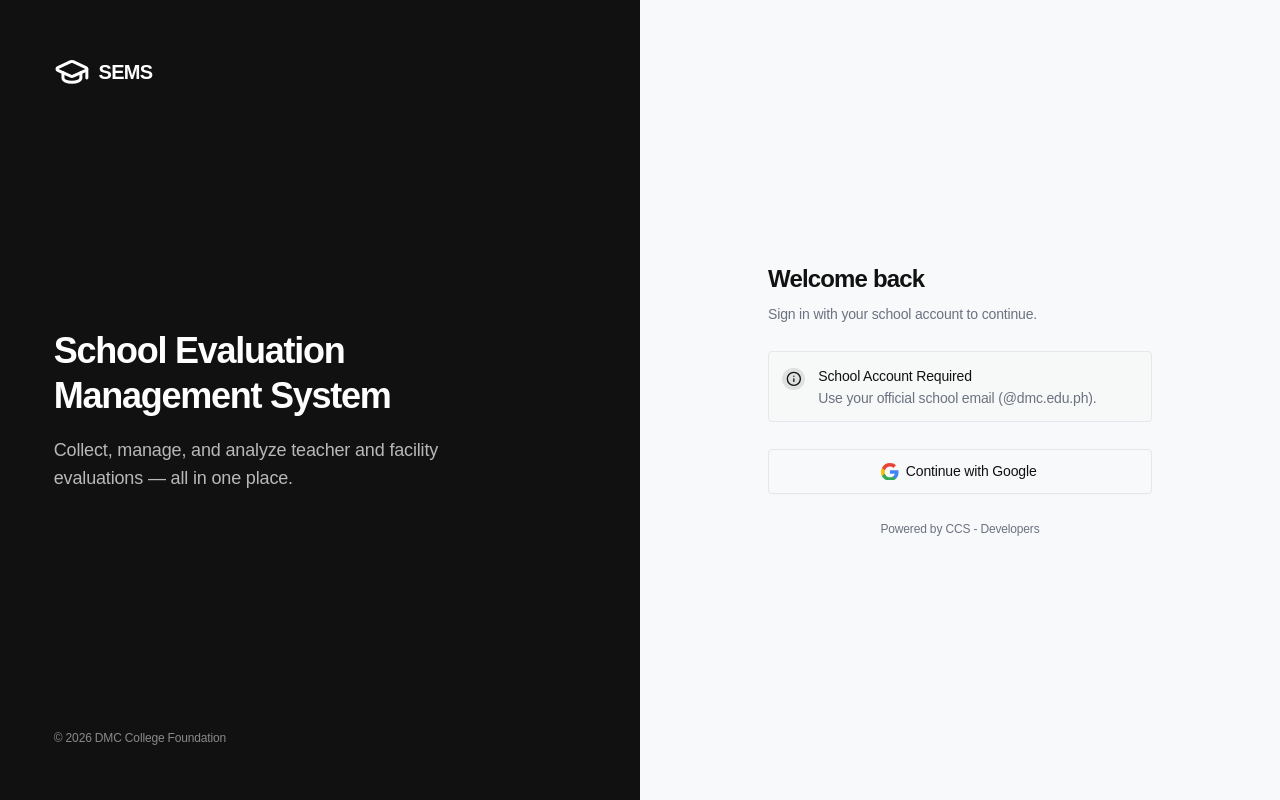
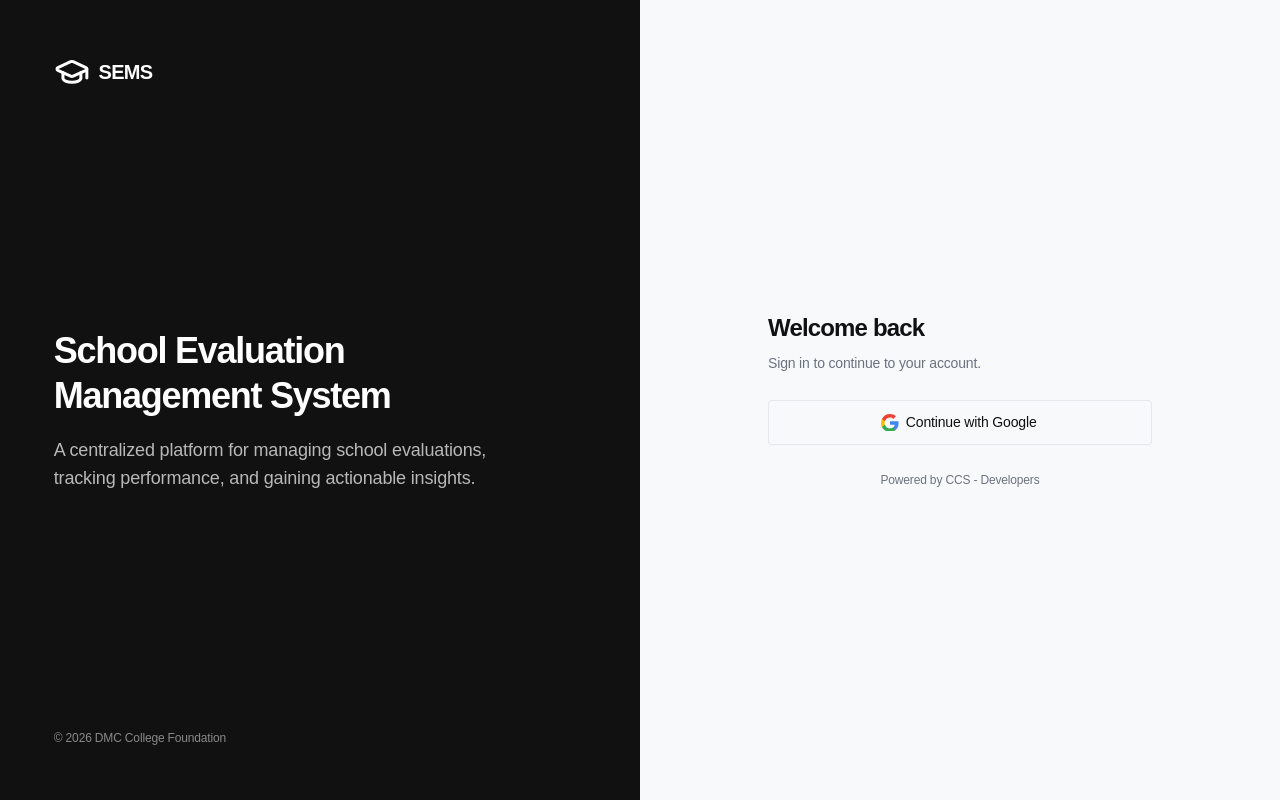
Before and after one commit to devmork/SemsWeb, a React (Vite) app: page /login in a window 1280 px wide. Built offline with nearby package versions, Linux system fonts and the light colour scheme; no server answers.

Commit message:
refactor(AuthCard): update messaging and remove unused imports for clarity

```diff
--- a/src/features/auth/components/AuthCard.tsx
+++ b/src/features/auth/components/AuthCard.tsx
@@ -1,9 +1,8 @@
 import { Button } from "@/components/ui/button";
 import { GraduationCap } from "lucide-react";
 import { GoogleIcon } from "./GoogleIcon";
-import { LOGIN_ERROR_MESSAGES, SCHOOL_EMAIL_DOMAIN } from "../constants";
+import { LOGIN_ERROR_MESSAGES } from "../constants";
 import { startGoogleSignIn } from "../services/authService";
-import { Info } from "lucide-react";
 
 interface AuthCardProps {
   errorCode?: string | undefined;
@@ -29,8 +28,8 @@ export function AuthCard({ errorCode }: AuthCardProps) {
             Management System
           </h1>
           <p className="max-w-md text-lg text-primary-foreground/70">
-            Collect, manage, and analyze teacher and facility evaluations — all
-            in one place.
+            A centralized platform for managing school evaluations, tracking
+            performance, and gaining actionable insights.
           </p>
         </div>
         <p className="text-xs text-primary-foreground/50">
@@ -44,7 +43,7 @@ export function AuthCard({ errorCode }: AuthCardProps) {
           <div className="flex flex-col gap-2 text-center lg:text-left">
             <h2 className="text-2xl font-bold tracking-tight">Welcome back</h2>
             <p className="text-sm text-muted-foreground">
-              Sign in with your school account to continue.
+              Sign in to continue to your account.
             </p>
           </div>
 
@@ -55,18 +54,6 @@ export function AuthCard({ errorCode }: AuthCardProps) {
               {errorMessage}
             </p>
           )}
-
-          <div className="flex items-start gap-3 rounded-md border bg-muted/40 p-3">
-            <span className="mt-0.5 flex size-5 shrink-0 items-center justify-center rounded-full bg-primary/10 text-primary">
-              <Info className="size-3.5" aria-hidden="true" />
-            </span>
-            <div className="flex flex-col gap-0.5 text-sm">
-              <p className="font-medium">School Account Required</p>
-              <p className="text-muted-foreground">
-                Use your official school email (@{SCHOOL_EMAIL_DOMAIN}).
-              </p>
-            </div>
-          </div>
 
           <Button
             type="button"
```
